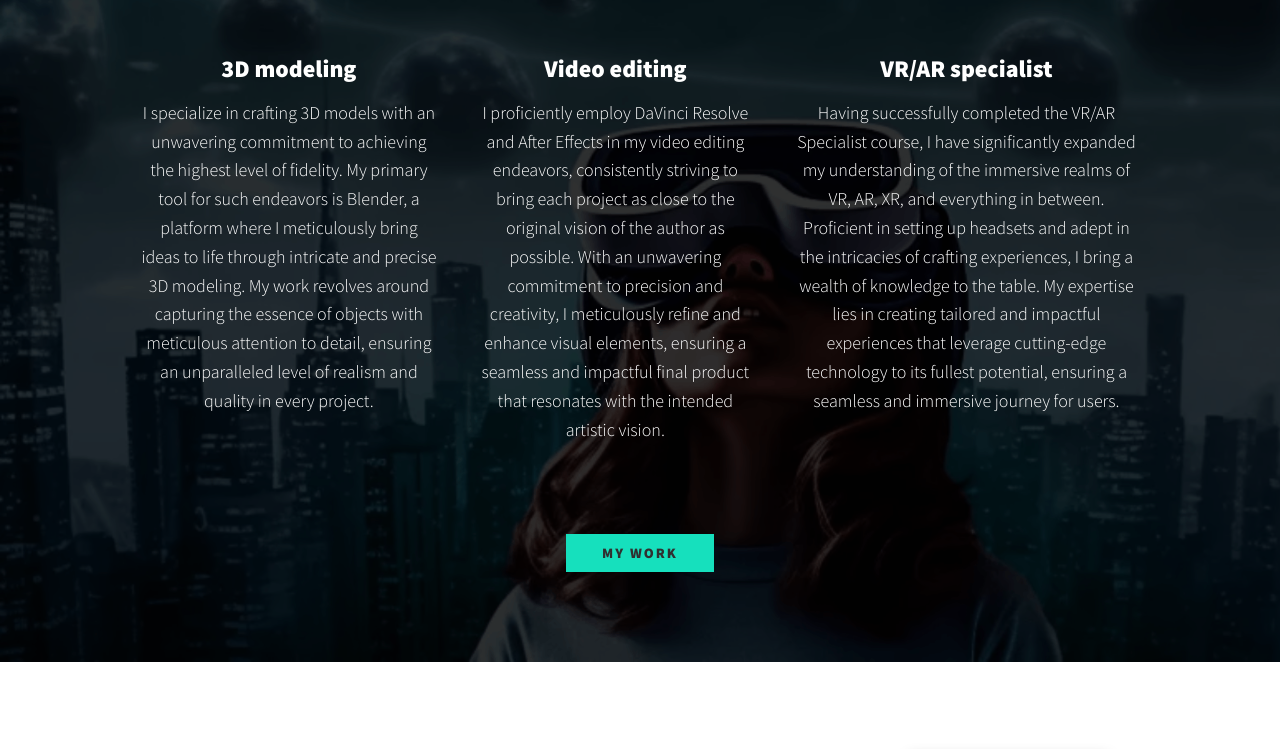
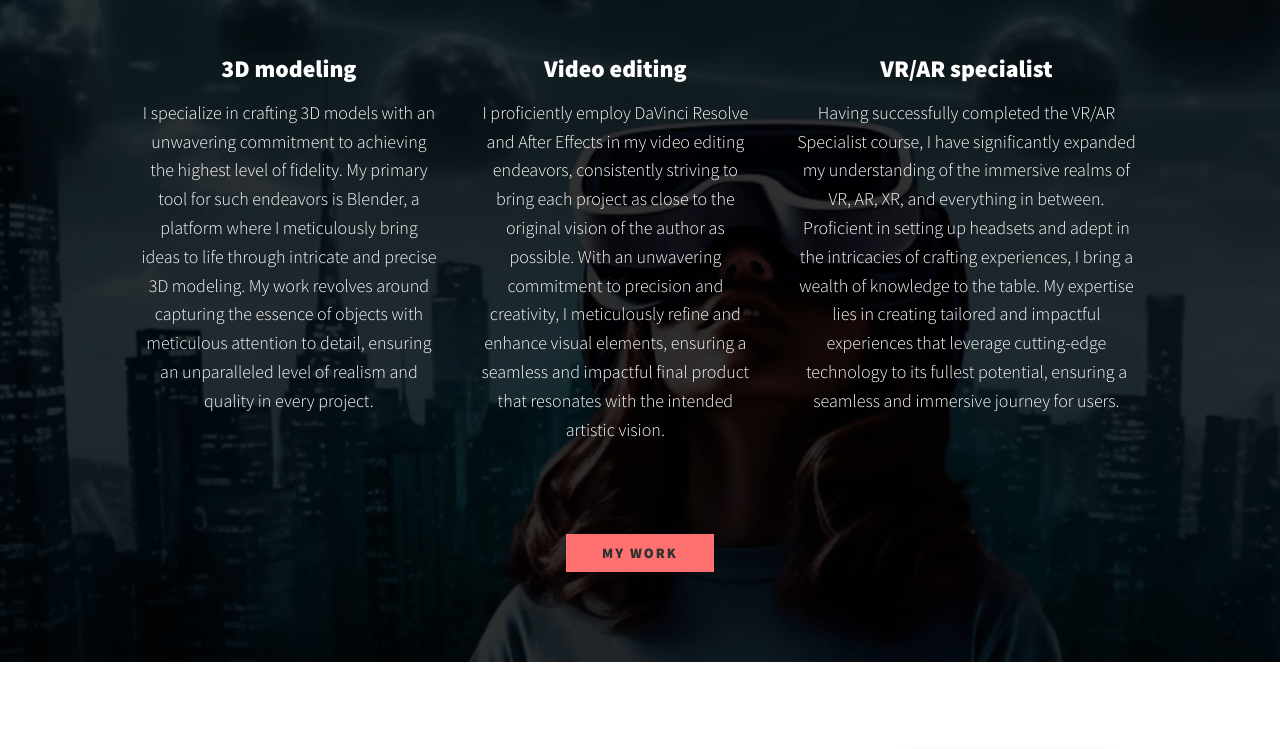
Before and after one commit to daminim1/Admin_testing, a plain HTML site: page index.html in a window 1280 px wide. Shown: the part 676-1425 px from the top of the page. Drawn offline with nearby package versions, Linux system fonts and the light colour scheme.

Commit message:
Update style.css
changed color--accent to a red color  to match my new CV

```diff
--- a/css/style.css
+++ b/css/style.css
@@ -15,7 +15,7 @@
 
 	--clr-light: #fff;
 	--clr-dark: #303030;
-	--clr-accent: #16e0bd;
+	--clr-accent: #ff7070;
 
 	--fs-h1: 3rem;
 	--fs-h2: 2.23rem;
```
